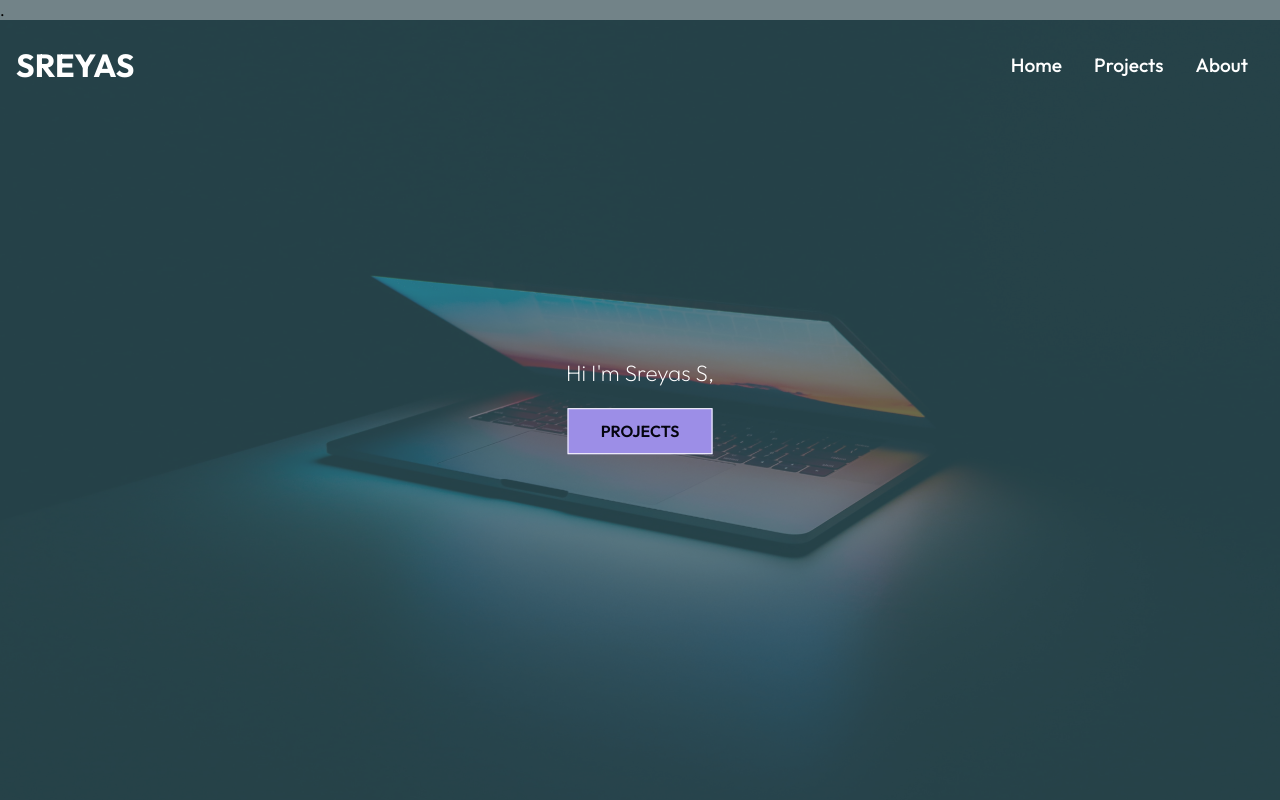
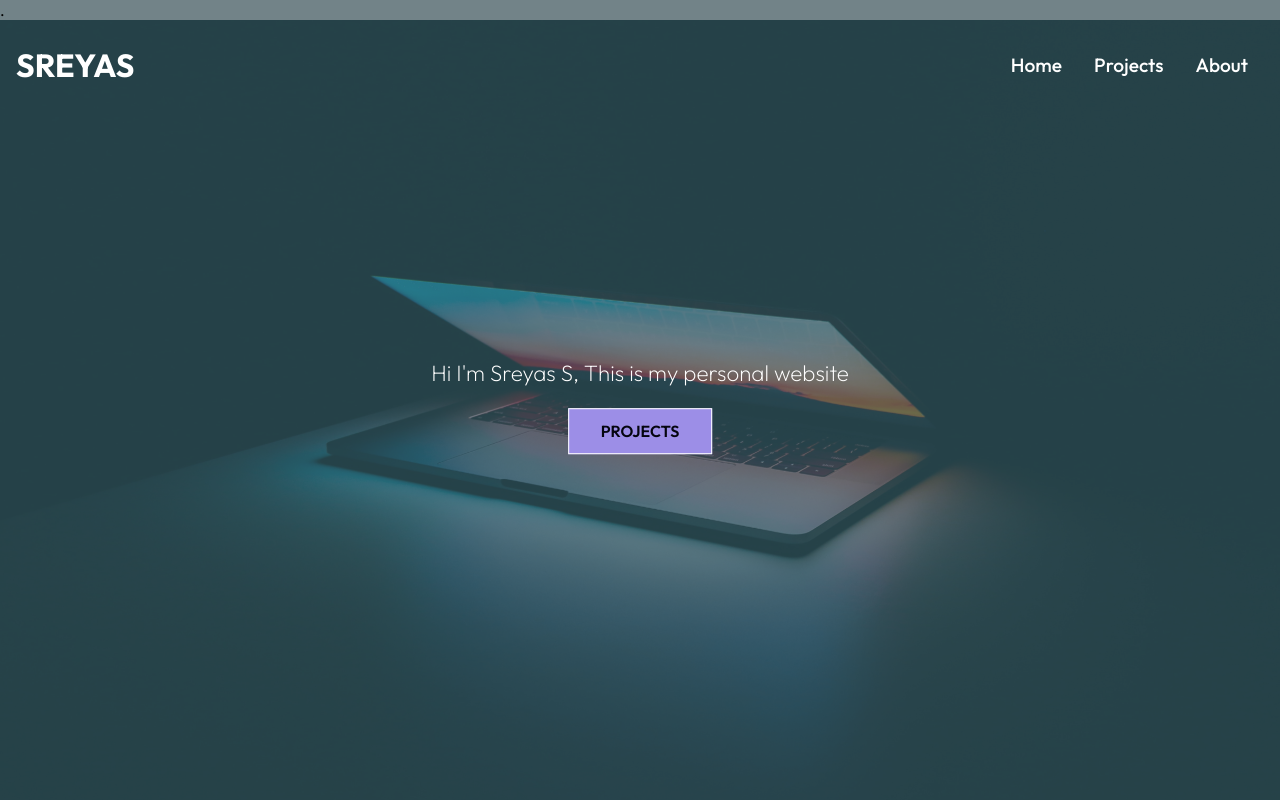
Before and after one commit to sreyas-sc/Portfolio, a React (Create React App) app: page / in a window 1280 px wide. Shown: the top 800 px of the page. Built offline with nearby package versions, Linux system fonts and the light colour scheme.

Commit message:
Update HeroImg.js

```diff
--- a/src/components/HeroImg.js
+++ b/src/components/HeroImg.js
@@ -10,7 +10,7 @@ const Heroimg = () => {
             <img className="into-img" src= {IntroImg} alt="IntroImg"/>
         </div>
         <div className="content">
-            <p>Hi I'm Sreyas S,  </p>
+            <p>Hi I'm Sreyas S, This is my personal website</p>
             <h1> </h1>
             <div>
                 <Link to="/project" className="btn">Projects</Link>
```
